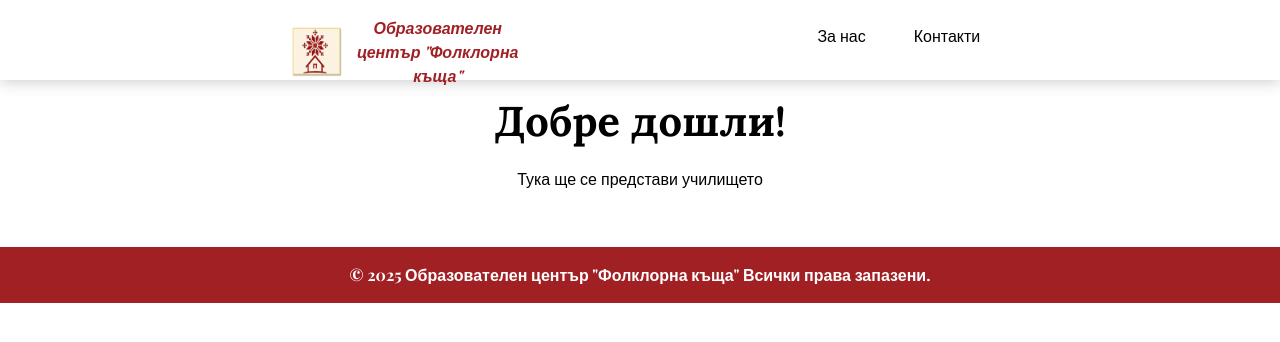
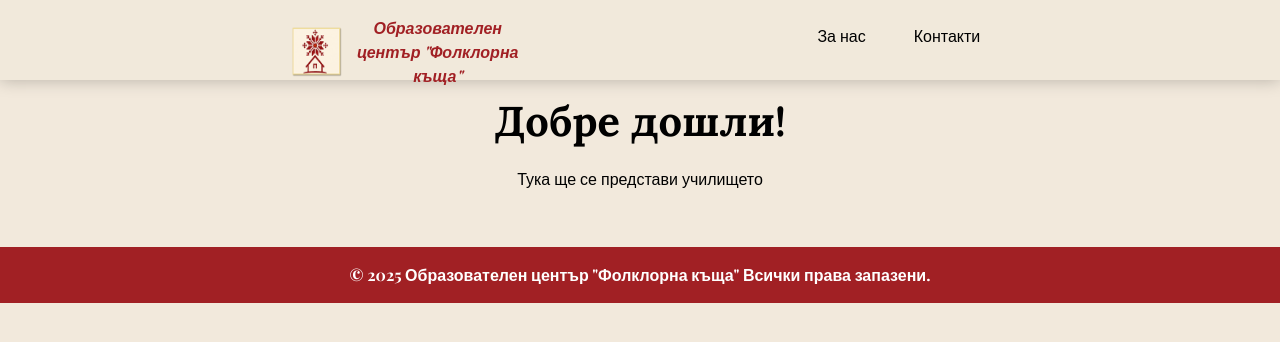
Before and after one commit to AldinHyuseinov/school-of-traditions, a React (Vite) app: page / in a window 1280 px wide. Shown: the top 342 px of the page. Built offline with nearby package versions, Linux system fonts and the light colour scheme; a web font is replaced by a local one.

Commit message:
Add Google Maps iframe to Contact page; update styles in CSS files

```diff
--- a/src/assets/css/contact.css
+++ b/src/assets/css/contact.css
@@ -12,6 +12,13 @@
   flex-wrap: wrap;
   gap: 2em;
   padding: 2em;
+}
+
+iframe {
+  width: 100%;
+  height: 500px;
+  border-radius: 0.5em;
+  box-shadow: var(--basic-shadow);
 }
 
 .contact-details-item {
--- a/src/assets/css/navigation.css
+++ b/src/assets/css/navigation.css
@@ -36,7 +36,8 @@ li {
   display: flex;
   justify-content: space-evenly;
   padding: 1em;
-  background-color: rgba(255, 255, 255, 0.81);
+  background-color: rgba(242, 233, 220, 0.81);
+  /* background-color: rgba(255, 255, 255, 0.81); */
   box-shadow: var(--basic-shadow);
   margin-bottom: 1em;
   height: 5em;
--- a/src/assets/css/reset.css
+++ b/src/assets/css/reset.css
@@ -1,5 +1,9 @@
 html {
   box-sizing: border-box;
+}
+
+body {
+  background-color: #f2e9dc;
 }
 
 * {
--- a/src/pages/Contact.jsx
+++ b/src/pages/Contact.jsx
@@ -7,6 +7,14 @@ export default function Contact() {
   return (
     <main className="contact">
       <h1>Свържете се с нас</h1>
+
+      <iframe
+        frameBorder="0"
+        scrolling="no"
+        src="https://maps.google.com/maps?width=100%25&amp;height=600&amp;hl=en&amp;q=%D0%91%D0%B5%D0%B4%D0%B5%D0%BD,%204817+()&amp;t=&amp;z=14&amp;ie=UTF8&amp;iwloc=B&amp;output=embed"
+        title="Google Map"
+      ></iframe>
+
       <div className="contact-details">
         <div className="contact-details-item">
           <div className="contact-details-icon">
```
